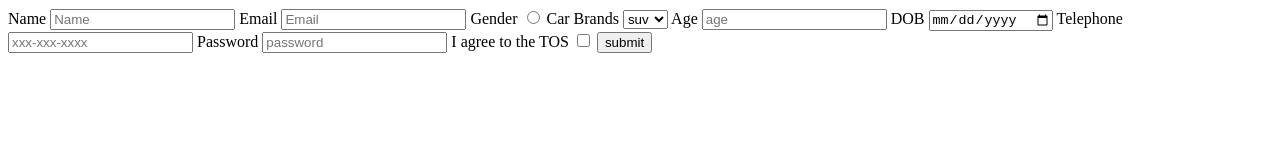
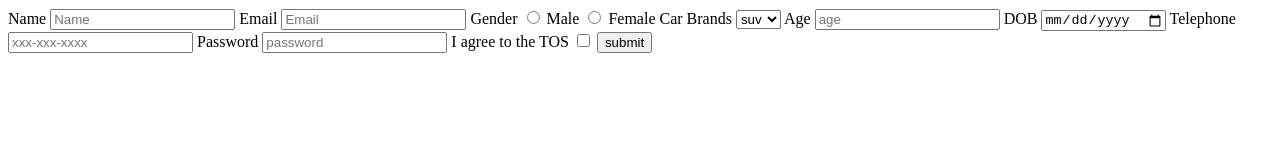
Before and after one commit to acciojob/signup-form-car-Gauravbhardwaj25, a website: page main.html in a window 1280 px wide. Drawn offline with Linux system fonts and the light colour scheme.

Commit message:
created a submission

```diff
--- a/main.html
+++ b/main.html
@@ -12,7 +12,10 @@
         <label for="email">Email</label>
         <input type="email" id="email" placeholder="Email" required>
         <label for="gender_m, gender_f">Gender</label>
-        <input type="radio" id="gender_m, gender_f" required>
+        <input type="radio" id="gender_m" required>
+        <label for="gender_m">Male</label>
+        <input type="radio" id="gender_f" required>
+        <label for="gender_f">Female</label>
         <label for="cars">Car Brands</label>
         <!-- <input type="Select" id="cars" placeholder="--Please choose an option--" required > -->
         <select id="cars" aria-placeholder="--Please choose an option--">
```
